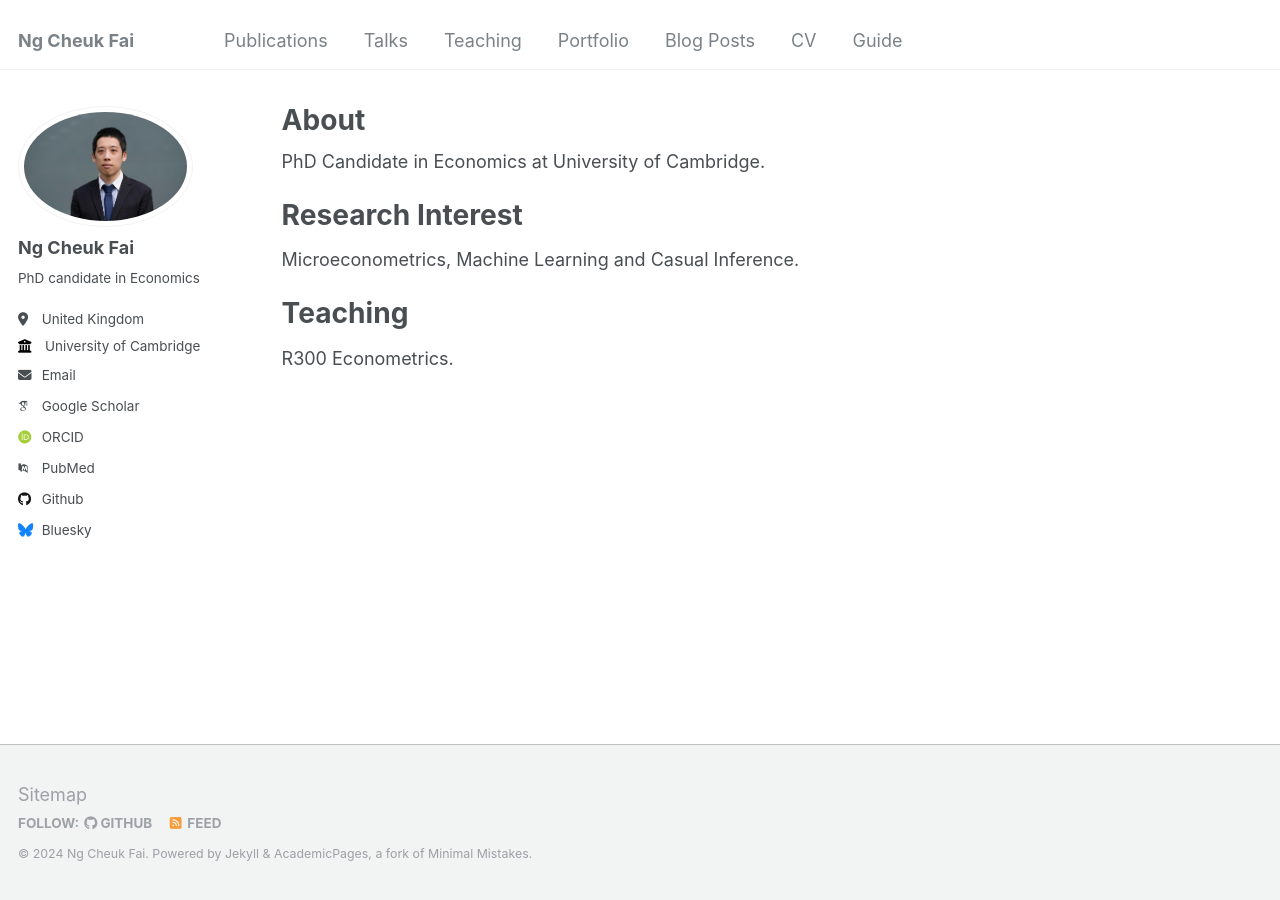
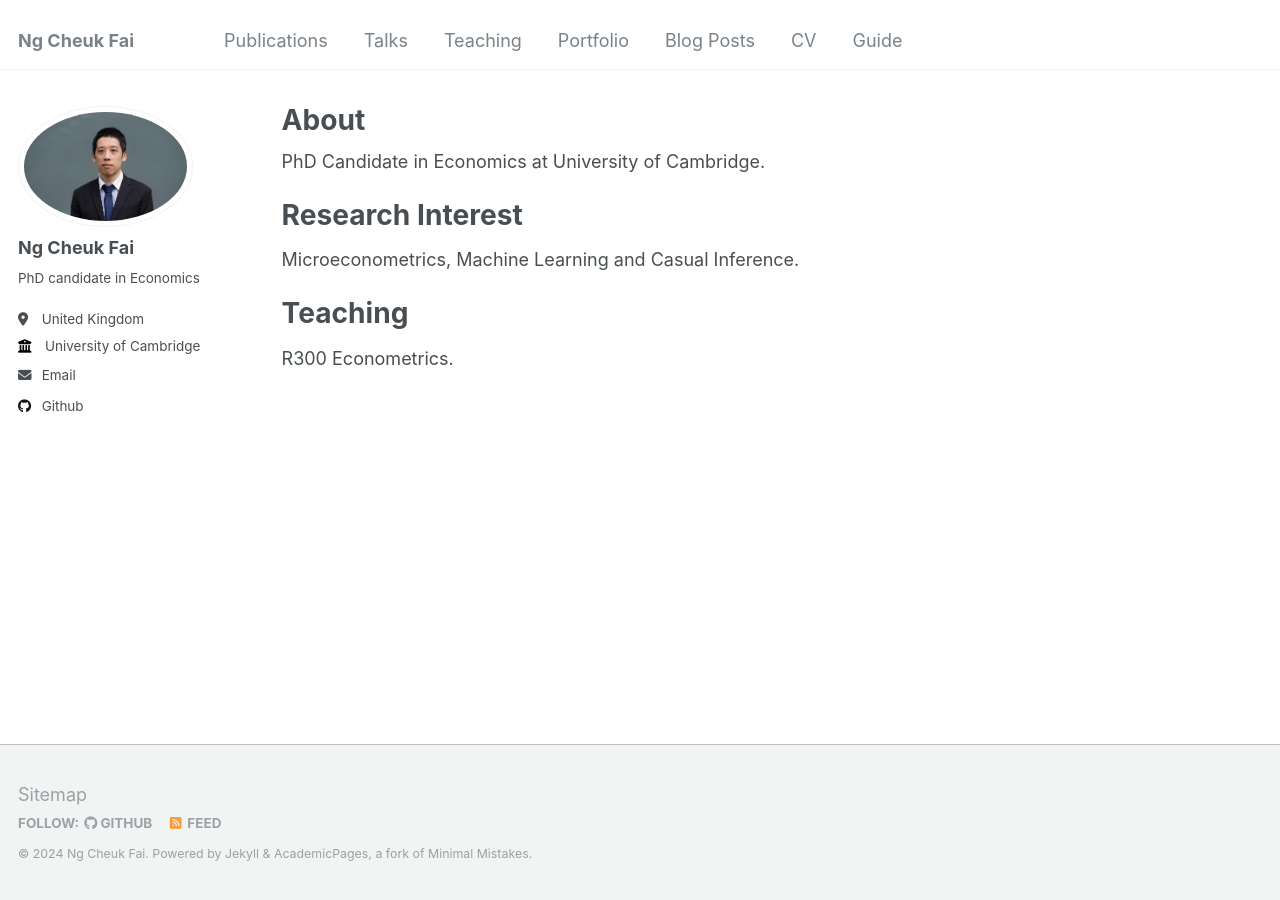
Before and after one commit to ngcheukfai/ngcheukfai.github.io, a Jekyll site: the page built from _pages/about.md, in a window 1280 px wide. Built offline with Jekyll 4.4.1, drawn with Linux system fonts in a browser that asks for light colours; some web fonts are replaced; part of the change alters nothing that is shown.

Commit message:
Update _config.yml

```diff
--- a/_config.yml
+++ b/_config.yml
@@ -28,27 +28,27 @@ author:
   location         : "United Kingdom"
   employer         : "University of Cambridge"
   uri              : # URL
-  email            : ""
+  email            : "cfn24@cam.ac.uk"
 
   # Academic websites
   arxiv            : # URL - Update with the correct link to your profile
-  googlescholar    : "https://scholar.google.com/citations?user=PS_CX0AAAAAJ"
+  googlescholar    : # "https://scholar.google.com/citations?user=PS_CX0AAAAAJ"
   impactstory      : # URL
-  orcid            : "http://orcid.org/yourorcidurl"
+  orcid            : # URL
   semantic         : # URL
-  pubmed           : "https://www.ncbi.nlm.nih.gov/pubmed/?term=john+snow"
+  pubmed           : # "https://www.ncbi.nlm.nih.gov/pubmed/?term=john+snow"
   researchgate     : # URL
 
   # Repositories and software development
   bitbucket        : # Username - Update with your username on the site
   codepen          : # Username
   dribbble         : # Username
-  github           : "academicpages"
+  github           : "https://github.com/ngcheukfai/ngcheukfai.github.io"
   kaggle           : # Username
   stackoverflow    : # User number or user number and name (i.e., use "1" or "1/jeff-atwood")
 
   # Social media
-  bluesky          : "bsky.app" # Replace this with you Bluesky username
+  bluesky          : #"bsky.app" # Replace this with you Bluesky username
   facebook         : # Username
   flickr           : # Username
   foursquare       : # Username
```
